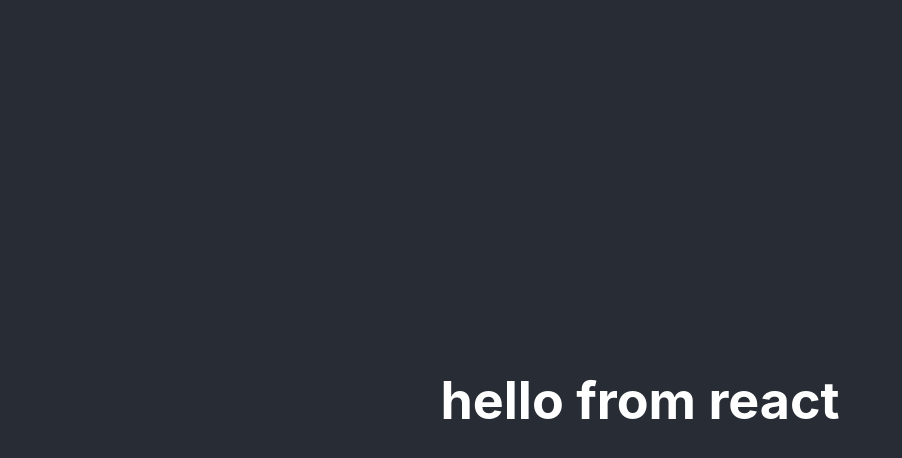
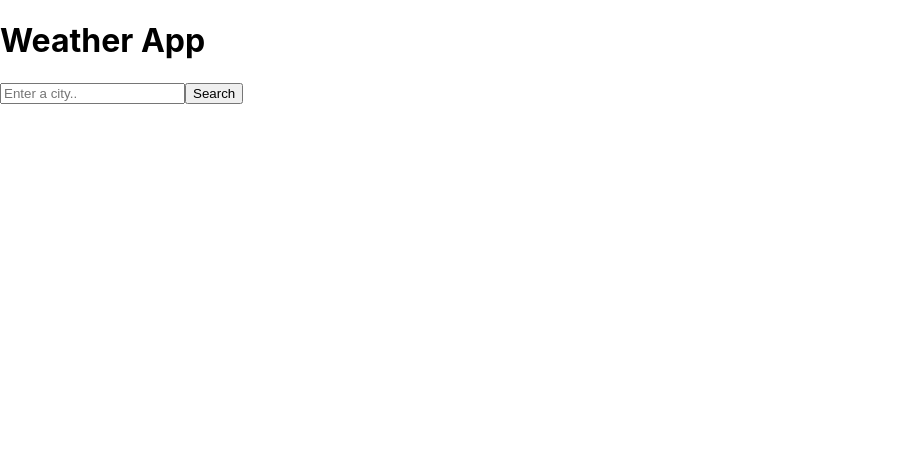
Before and after one commit to Neggin-h/react-weather-app, a React (Create React App) app: page / in a window 1280 px wide. Shown: the top 458 px of the page, without its empty margins (0-902 px from the left). Built offline with nearby package versions, Linux system fonts and the light colour scheme.

Commit message:
Made the primary looks of the project

```diff
--- a/src/App.css
+++ b/src/App.css
@@ -14,7 +14,7 @@
 }
 
 .App-header {
-  background-color: #282c34;
+  background-color: white;
   min-height: 100vh;
   display: flex;
   flex-direction: column;
--- a/src/App.js
+++ /dev/null
@@ -1,15 +0,0 @@
-import "./App.css";
-import weather from "./weather";
-
-function App() {
-  return (
-    <div className="App">
-      <header className="App-header">
-        <h1>hello from react</h1>
-        <weather />
-      </header>
-    </div>
-  );
-}
-
-export default App;
--- a/src/index.js
+++ b/src/index.js
@@ -1,13 +1,16 @@
-import React from 'react';
-import ReactDOM from 'react-dom/client';
-import './index.css';
-import App from './App';
-import reportWebVitals from './reportWebVitals';
+import React from "react";
+import ReactDOM from "react-dom/client";
+import "./index.css";
+import reportWebVitals from "./reportWebVitals";
+import Weather from "./Weather";
 
-const root = ReactDOM.createRoot(document.getElementById('root'));
+const root = ReactDOM.createRoot(document.getElementById("root"));
 root.render(
   <React.StrictMode>
-    <App />
+    <div className="App">
+      <h1>Weather App</h1>
+      <Weather />
+    </div>
   </React.StrictMode>
 );
 
--- a/src/weather.js
+++ b/src/weather.js
@@ -1,6 +1,56 @@
-import React from "react";
+import React, { useState } from "react";
 import axios from "axios";
 
-export default function weather() {
-  return <h2>Hello from weather</h2>;
+export default function Weather() {
+  const [city, setCity] = useState("");
+  const [loaded, setLoaded] = useState(false);
+  const [weather, setWeather] = useState({});
+
+  function displayWeather(response) {
+    setLoaded(true);
+    setWeather({
+      temperature: response.data.main.temp,
+      wind: response.data.wind.speed,
+      humidity: response.data.main.humidity,
+      icon: `http://openweathermap.org/img/wn/${response.data.weather[0].icon}@2x.png`,
+      description: response.data.weather[0].description,
+    });
+  }
+
+  function handleSubmit(event) {
+    event.preventDefault();
+    let apiKey = "094780c710fa4efd669f0df8c3991927";
+    let apiUrl = `https://api.openweathermap.org/data/2.5/weather?q=${city}&appid=${apiKey}&units=metric`;
+    axios.get(apiUrl).then(displayWeather);
+  }
+
+  function updateCity(event) {
+    setCity(event.target.value);
+  }
+
+  let form = (
+    <form onSubmit={handleSubmit}>
+      <input type="search" placeholder="Enter a city.." onChange={updateCity} />
+      <button type="Submit">Search</button>
+    </form>
+  );
+
+  if (loaded) {
+    return (
+      <div>
+        {form}
+        <ul>
+          <li>Temperature: {Math.round(weather.temperature)}°C</li>
+          <li>Description: {weather.description}</li>
+          <li>Humidity: {weather.humidity}%</li>
+          <li>Wind: {weather.wind}km/h</li>
+          <li>
+            <img src={weather.icon} alt={weather.description} />
+          </li>
+        </ul>
+      </div>
+    );
+  } else {
+    return form;
+  }
 }
```
